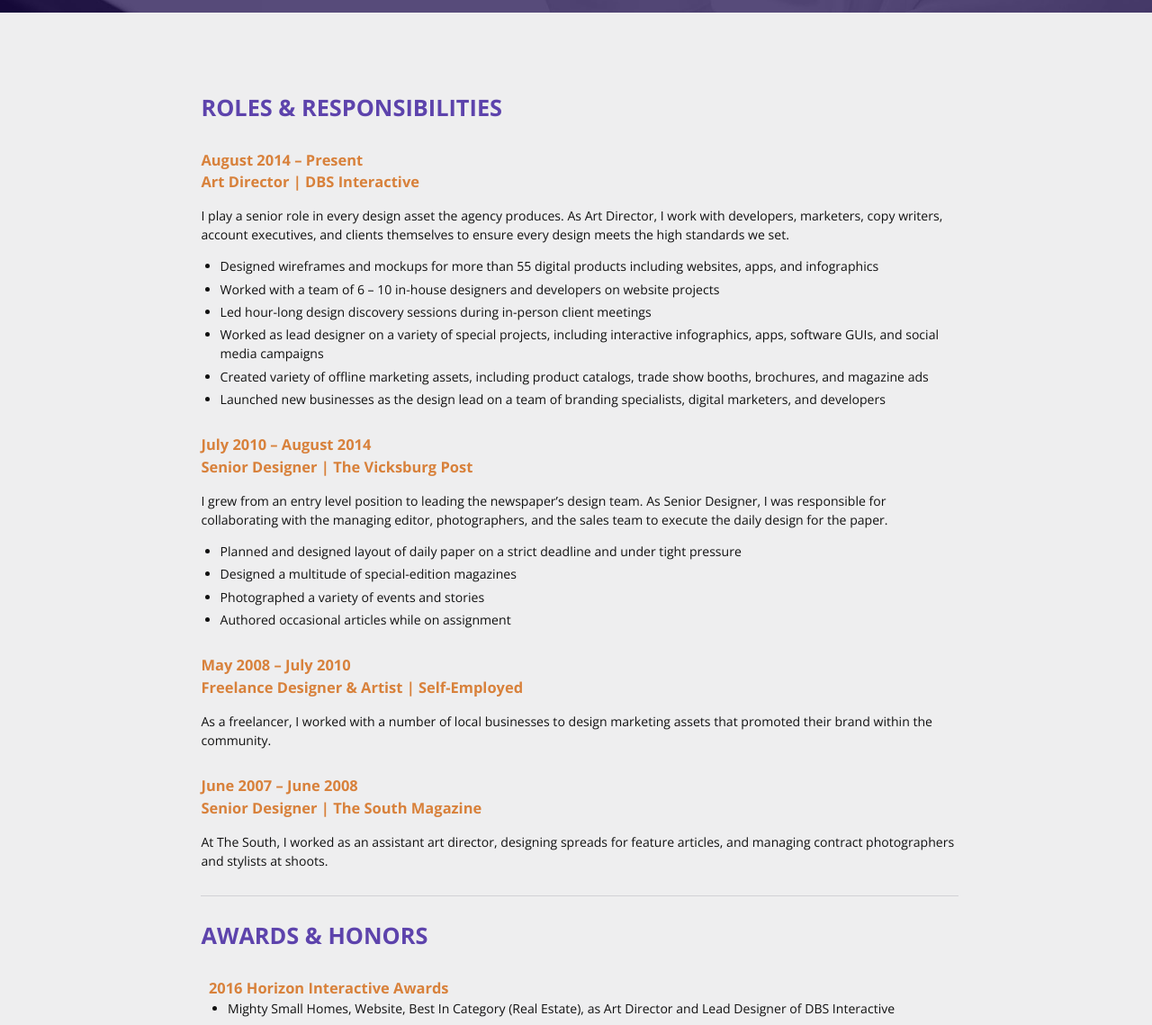
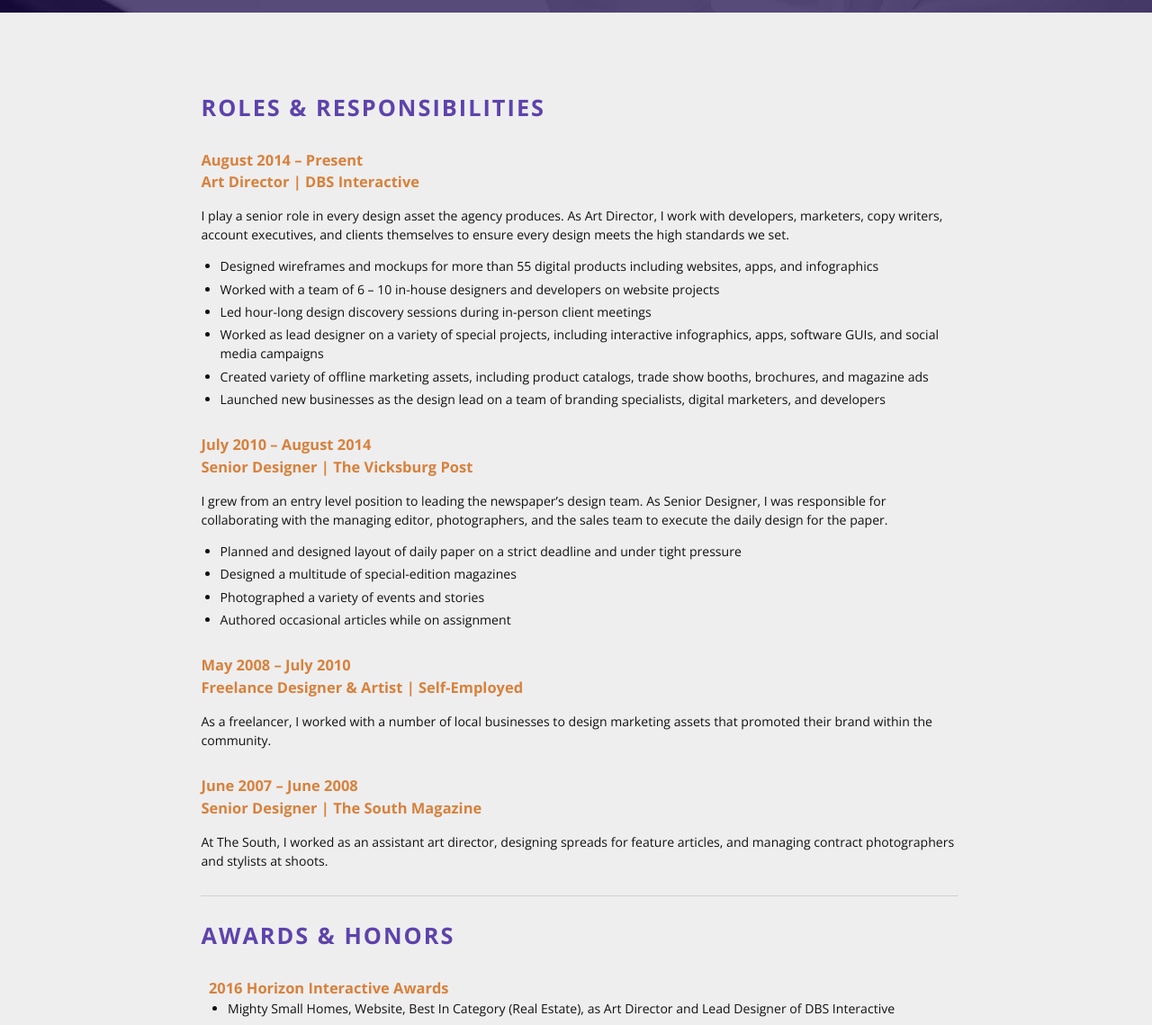
Before and after one commit to EmilyBlaineClark/emilyblaineclark.github.io, a Jekyll site: the page built from experience.html, in a window 1280 px wide. Shown: the part 1036-2175 px from the top of the page at 90% size. Built offline with Jekyll 4.4.1, drawn with Linux system fonts in a browser that asks for light colours; nearby versions of some CDN libraries.

Commit message:
Update _page.scss

```diff
--- a/_sass/_page.scss
+++ b/_sass/_page.scss
@@ -356,7 +356,9 @@
   h2{
     color: $purple-bright;
     margin-bottom: 0.5em;
-    font-size: 1.8em
+    font-size: 1.8em;
+    text-transform: uppercase;
+    letter-spacing: 2px;
   }
 }
 
```
